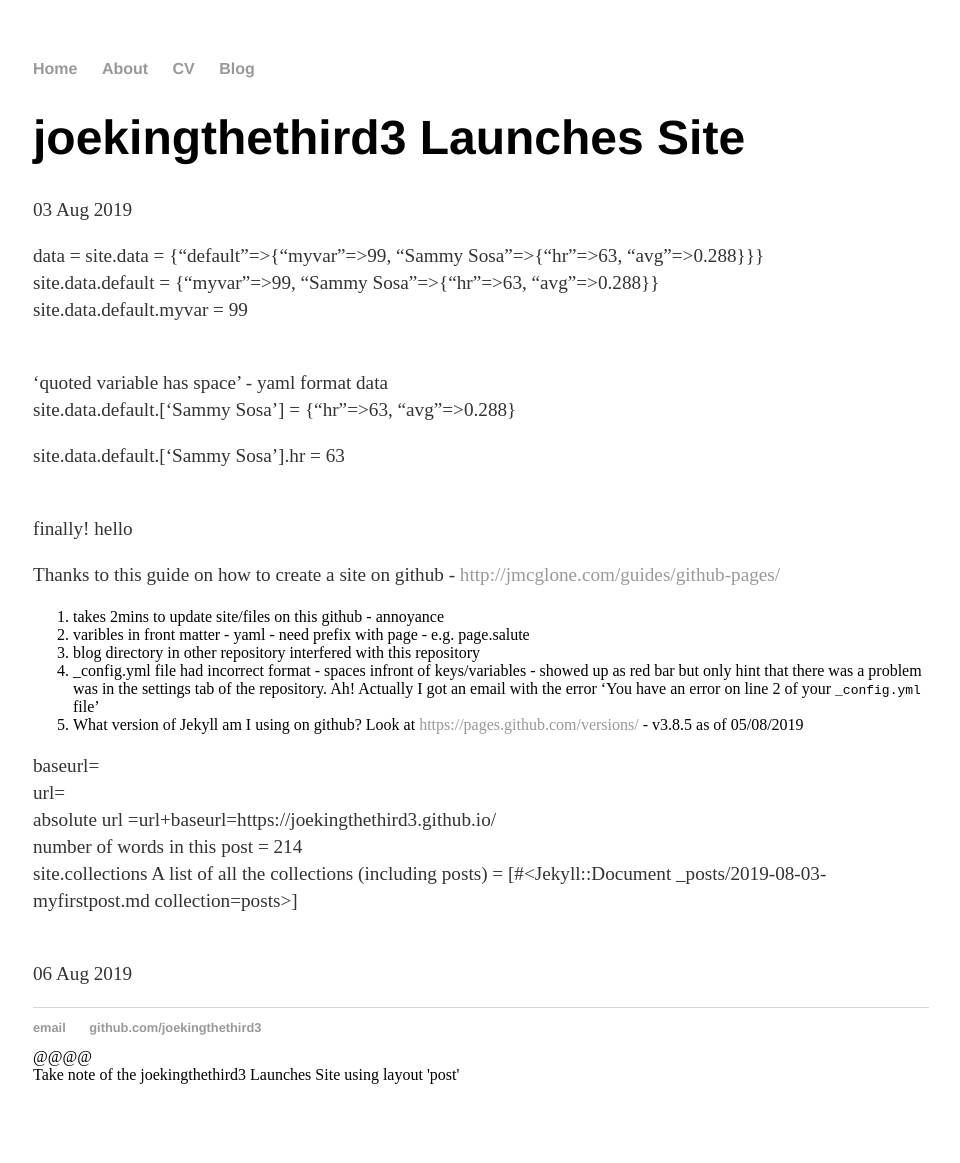
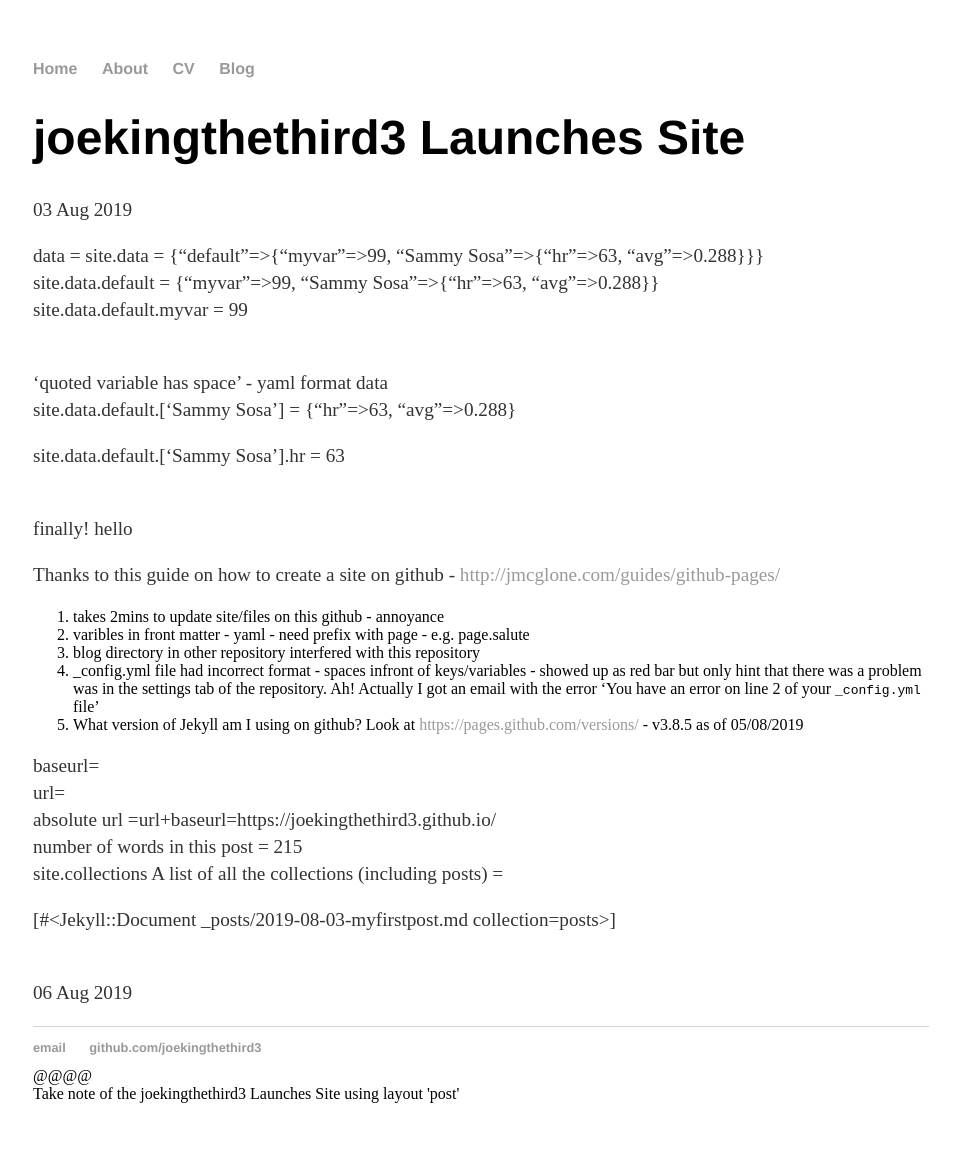
Before and after one commit to joekingTheThird3/joekingTheThird3.github.io, a Jekyll site: the page built from _posts/2019-08-03-myfirstpost.md, in a window 1280 px wide. Shown: the whole page, without its empty margins (159-1119 px from the left). Built offline with Jekyll 4.4.1, drawn with Linux system fonts in a browser that asks for light colours.

Commit message:
Update 2019-08-03-myfirstpost.md

```diff
--- a/_posts/2019-08-03-myfirstpost.md
+++ b/_posts/2019-08-03-myfirstpost.md
@@ -41,7 +41,9 @@ absolute url =url+baseurl={{ "" | absolute_url }}
 <br>
 number of words in this post = {{ page.content | number_of_words }}
 <br>
-site.collections A list of all the collections (including posts) = {{site.collections}}
+site.collections A list of all the collections (including posts) = <br>
+
+{{site.collections}}
 
 <br>
 {{ site.time | date_to_string }}
```
